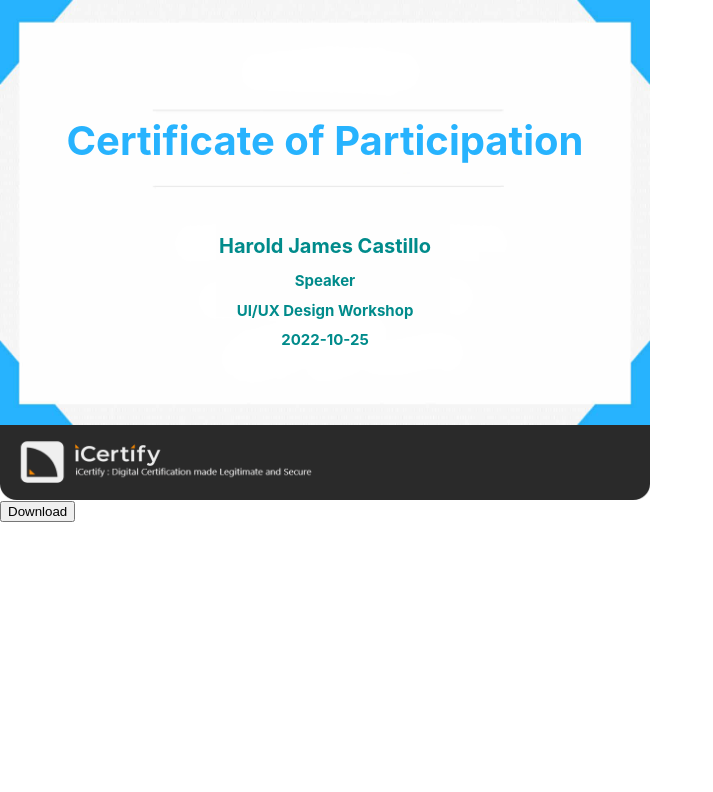
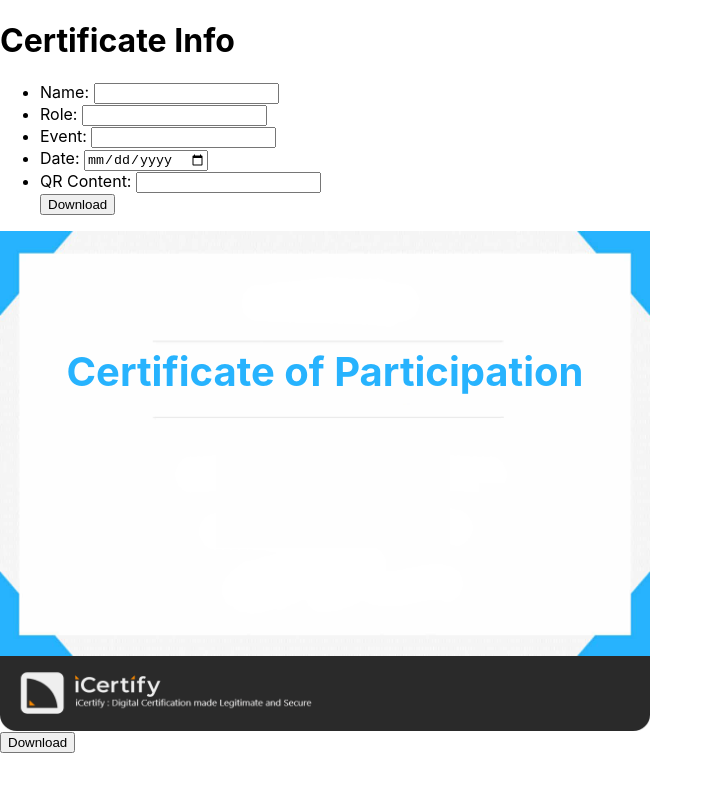
Before and after one commit to Chrystarin/iCertify, a React (Create React App) app in the folder client/: page / in a window 1280 px wide. Shown: the top 792 px of the page, without its empty margins (0-713 px from the left). Built offline with nearby package versions, Linux system fonts and the light colour scheme.

Commit message:
Certificate value updates

```diff
--- a/client/src/Pages/CertificateGenerator/index.js
+++ b/client/src/Pages/CertificateGenerator/index.js
@@ -10,31 +10,36 @@ import React from 'react';
 import downloadjs from 'downloadjs';
 import html2canvas from 'html2canvas';
 import exportAsImage from '../../Services/Actions/exportAsImage';
-import { useRef } from "react"
+import { useRef, useState } from "react"
 
 function CertificateGenerator(){
     const exportRef = useRef();
+
+    const [name, setName] = useState('');
+    const [role, setRole] = useState('');
+    const [event, setEvent] = useState('');
+    const [date, setDate] = useState('');
+
     return(
         <div className="CertificateGenerator">
-            {/* <h1>Certificate Info</h1>
+            <h1>Certificate Info</h1>
             <ul>
-                <li>Name: <input type="text" id="user_name_input" value={this.state.user_name_input}/></li>
-                <li>Role: <input type="text" id="user_role_input"/></li>
-                <li>Event: <input type="text" id="event_title_input"/></li>
-                <li>Date:  <input type="date" id="event_date_input"/></li>
+                <li>Name: <input type="text" id="user_name_input" onChange={e => setName(e.target.value)}/></li>
+                <li>Role: <input type="text" id="user_role_input" onChange={e => setRole(e.target.value)}/></li>
+                <li>Event: <input type="text" id="event_title_input" onChange={e => setEvent(e.target.value)}/></li>
+                <li>Date:  <input type="date" id="event_date_input" onChange={e => setDate(e.target.value)}/></li>
                 <li>QR Content: <input type="text" id="qrcode_input"/></li>
-                <button id="btn_generate" onClick={this.generateCertificate}>Generate</button>
-                <a id="download" href="#" onClick={this.downloadCertificate}><button id="btn_download" >Download</button></a>
-            </ul> */}
+                <button id="btn_download" onClick={() => exportAsImage(exportRef.current, "Certificate")}>Download</button>
+            </ul>
 
             <div className="certificate" id="certificateContent" ref={exportRef}>
                 <div className="main_body">
                     <img src={certificateBodyTemplate} alt="certificate body"/>
                     <h1 className="certificate_title">Certificate of Participation</h1>
-                    <h1 className="user_name" id="user_name">Harold James Castillo</h1>
-                    <h1 className="user_role" id="user_role">Speaker</h1>
-                    <h1 className="event_title" id="event_title">UI/UX Design Workshop</h1>
-                    <h1 className="event_date" id="event_date">2022-10-25</h1>
+                    <h1 className="user_name" id="user_name">{name}</h1>
+                    <h1 className="user_role" id="user_role">{role}</h1>
+                    <h1 className="event_title" id="event_title">{event}</h1>
+                    <h1 className="event_date" id="event_date">{date}</h1>
                 </div>
                 <div className="footer">
                     <img src={certificateFooterTemplate} alt="certificate footer"/>
@@ -50,89 +55,3 @@ function CertificateGenerator(){
 }
 
 export default CertificateGenerator;
-
-// class CertificateGenerator extends React.Component {
-
-//     constructor(props){
-//         super(props);
-//         this.state={
-//             user_name: "Insert User Name Here"
-//         }
-//     }
-
-//     // generateCertificate=(evt)=>{
-//     //     const val = evt.target.value
-//     //     alert("Test")
-//     //     this.setState({
-//     //         user_name: "Harold James Castillo",
-
-//     //     });
-//     // }
-
-//     // downloadCertificate = useCallback(async () => {
-//     //     const certificateCanvas =
-//     //       document.querySelector<HTMLElement>('.certificate');
-//     //     if (!certificateCanvas) return;
-
-//     //     const canvas = await html2canvas(certificateCanvas);
-//     //     const dataURL = canvas.toDataURL('image/png');
-//     //     downloadjs(dataURL, 'Certificate.png', 'image/png');
-//     // }, []);
-
-//     render(){
-//         return (
-//             <div className="CertificateGenerator">
-//                 {/* <h1>Certificate Info</h1>
-//                 <ul>
-//                     <li>Name: <input type="text" id="user_name_input" value={this.state.user_name_input}/></li>
-//                     <li>Role: <input type="text" id="user_role_input"/></li>
-//                     <li>Event: <input type="text" id="event_title_input"/></li>
-//                     <li>Date:  <input type="date" id="event_date_input"/></li>
-//                     <li>QR Content: <input type="text" id="qrcode_input"/></li>
-//                     <button id="btn_generate" onClick={this.generateCertificate}>Generate</button>
-//                     <a id="download" href="#" onClick={this.downloadCertificate}><button id="btn_download" >Download</button></a>
-//                 </ul> */}
-
-//                 <div className="certificate" id="certificateContent">
-//                     <div className="main_body">
-//                         <img src={certificateBodyTemplate} alt="certificate body"/>
-//                         <h1 className="certificate_title">Certificate of Participation</h1>
-//                         <h1 className="user_name" id="user_name">{this.state.user_name}</h1>
-//                         <h1 className="user_role" id="user_role">Speaker</h1>
-//                         <h1 className="event_title" id="event_title">UI/UX Design Workshop</h1>
-//                         <h1 className="event_date" id="event_date">2022-10-25</h1>
-//                     </div>
-//                     <div className="footer">
-//                         <img src={certificateFooterTemplate} alt="certificate footer"/>
-//                         <div id="qrcode" className="qrcode"></div>
-//                     </div>
-//                 </div>
-//             </div>
-//         );
-//     }
-
-// }
-
-// export default class CertificateGeneratorPrint extends React.Component {
-//     constructor(props) {
-//       super(props);
-//       this.componentRef = React.createRef();
-//     }
-
-//     render() {
-//       return (
-//         <React.Fragment>
-//           <CertificateGenerator ref={this.componentRef} />
-//           <button onClick={() => exportComponentAsJPEG(this.componentRef)}>
-//             Export As JPEG
-//           </button>
-//           <button onClick={() => exportComponentAsPDF(this.componentRef)}>
-//             Export As PDF
-//           </button>
-//           <button onClick={() => exportComponentAsPNG(this.componentRef)}>
-//             Export As PNG
-//           </button>
-//         </React.Fragment>
-//       );
-//     }
-// }
```
Also changed, not shown: client/src/Services/Actions/certificateGenerator.js (deleted, +0 -37 lines).
